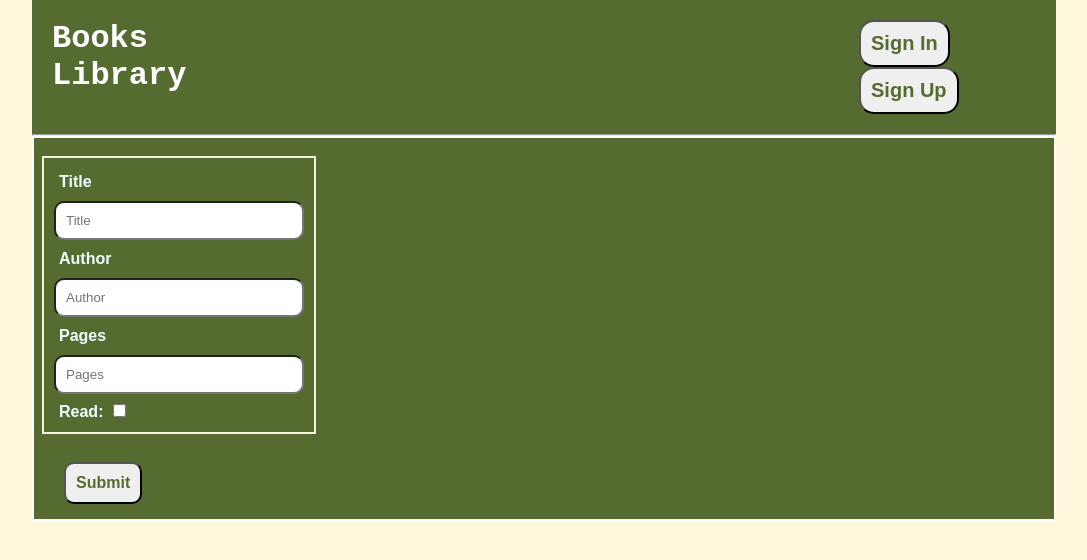
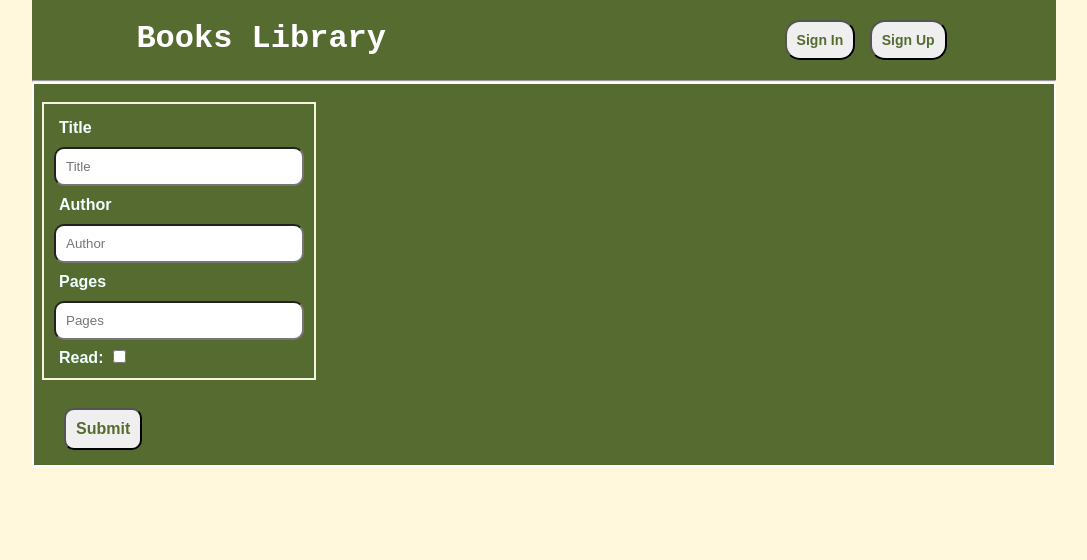
Before and after one commit to happi-web/library, a plain HTML site: page index.html in a window 1280 px wide. Shown: the whole page, without its empty margins (96-1183 px from the left). Drawn offline with Linux system fonts and the light colour scheme.

Commit message:
fixed on header buttons

```diff
--- a/style.css
+++ b/style.css
@@ -25,7 +25,7 @@ body
 {
     display: flex;
     justify-content: center;
-    gap: 60%;
+    gap: 40%;
     padding: 20px;
 }
 .header h3
@@ -40,7 +40,7 @@ body
 {
     padding: 10px;
     margin: 0 5px 0 5px;
-    font-size: 20px;
+    font-size: 14px;
     font-weight: bold;
     color: #556b2f;
     border-radius: 15px;
```
